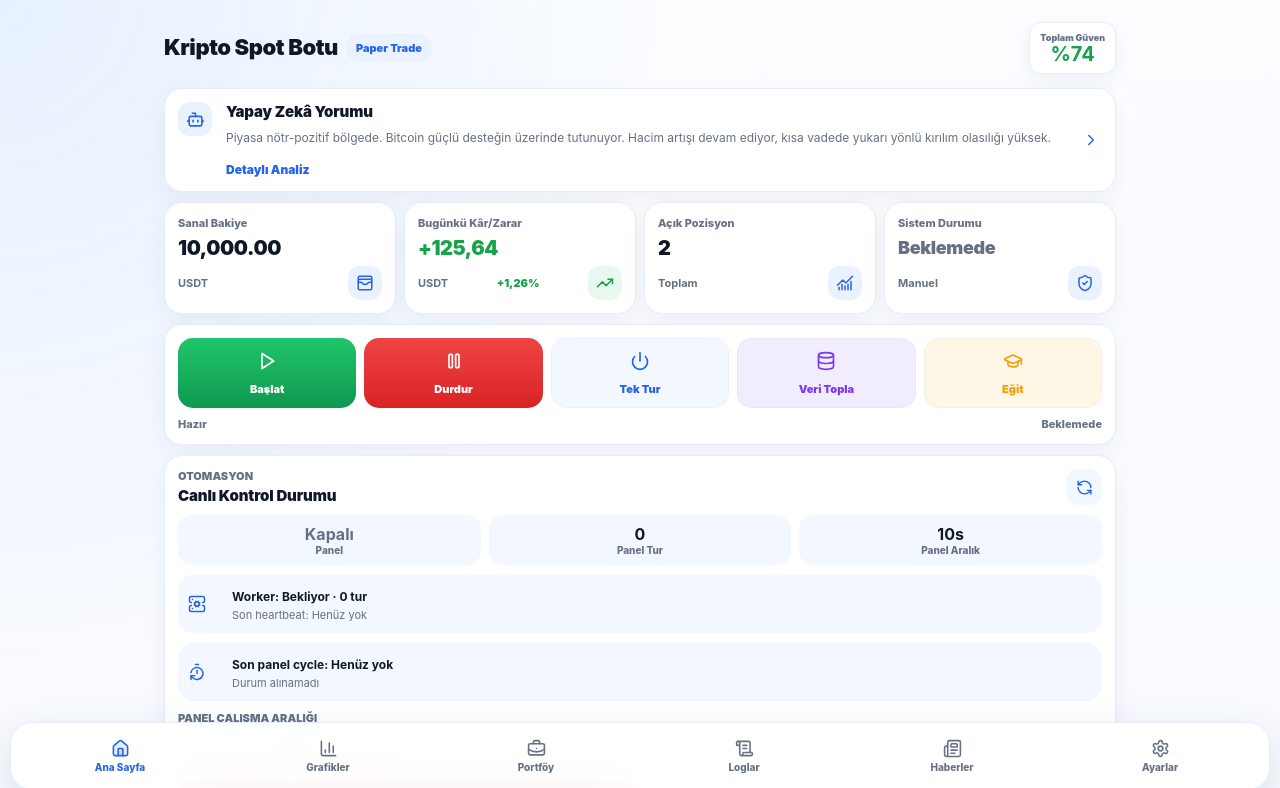
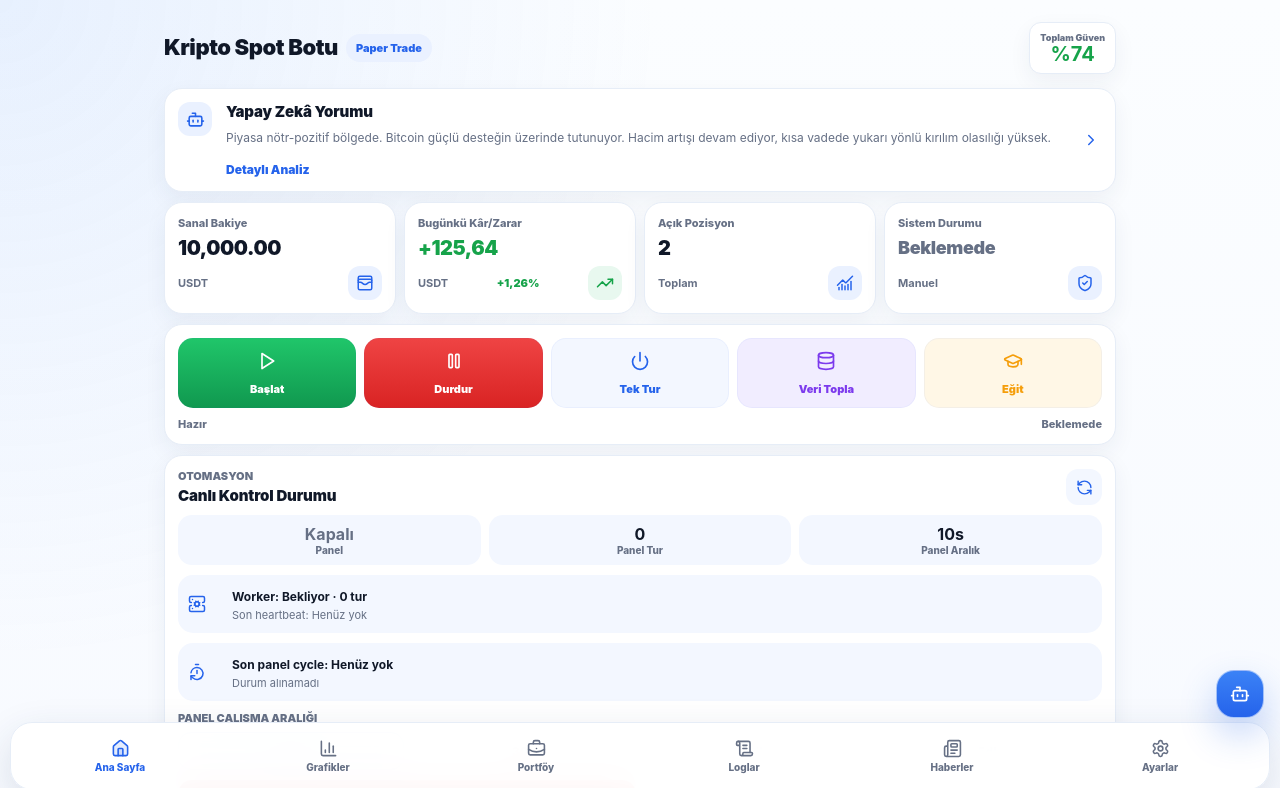
Before and after one commit to mehmetdem2005/Yeni-, a Next.js app in the folder frontend/: page / in a window 1280 px wide. Shown: the top 788 px of the page. Built offline with nearby package versions, Linux system fonts and the light colour scheme; no server answers.

Commit message:
Style global assistant floating shortcut

```diff
--- a/frontend/app/globals.css
+++ b/frontend/app/globals.css
@@ -279,3 +279,21 @@ a { color: inherit; text-decoration: none; }
 .mobile-bottom-nav a svg { width: 19px; height: 19px; }
 .mobile-bottom-nav a.active { background: transparent; color: var(--primary); }
 .mobile-bottom-nav a.active svg { fill: rgba(37, 99, 235, 0.12); }
+
+.assistant-fab {
+  position: fixed;
+  right: 16px;
+  bottom: 82px;
+  z-index: 35;
+  width: 48px;
+  height: 48px;
+  display: grid;
+  place-items: center;
+  border-radius: 18px;
+  color: #fff;
+  background: linear-gradient(180deg, #3b82f6, #2563eb);
+  border: 1px solid rgba(255, 255, 255, 0.55);
+  box-shadow: 0 16px 36px rgba(37, 99, 235, 0.28);
+}
+
+.assistant-fab svg { width: 20px; height: 20px; }
```
